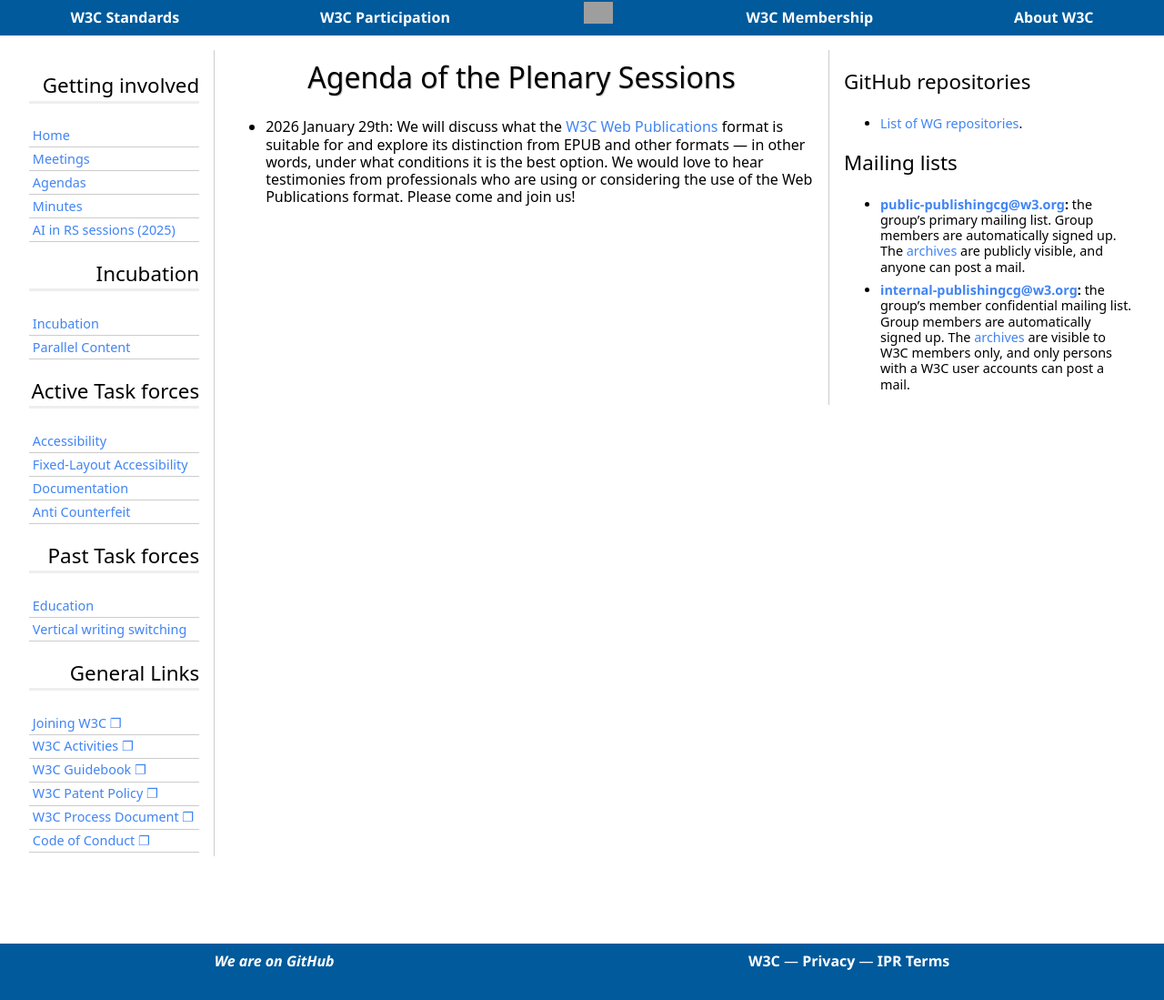
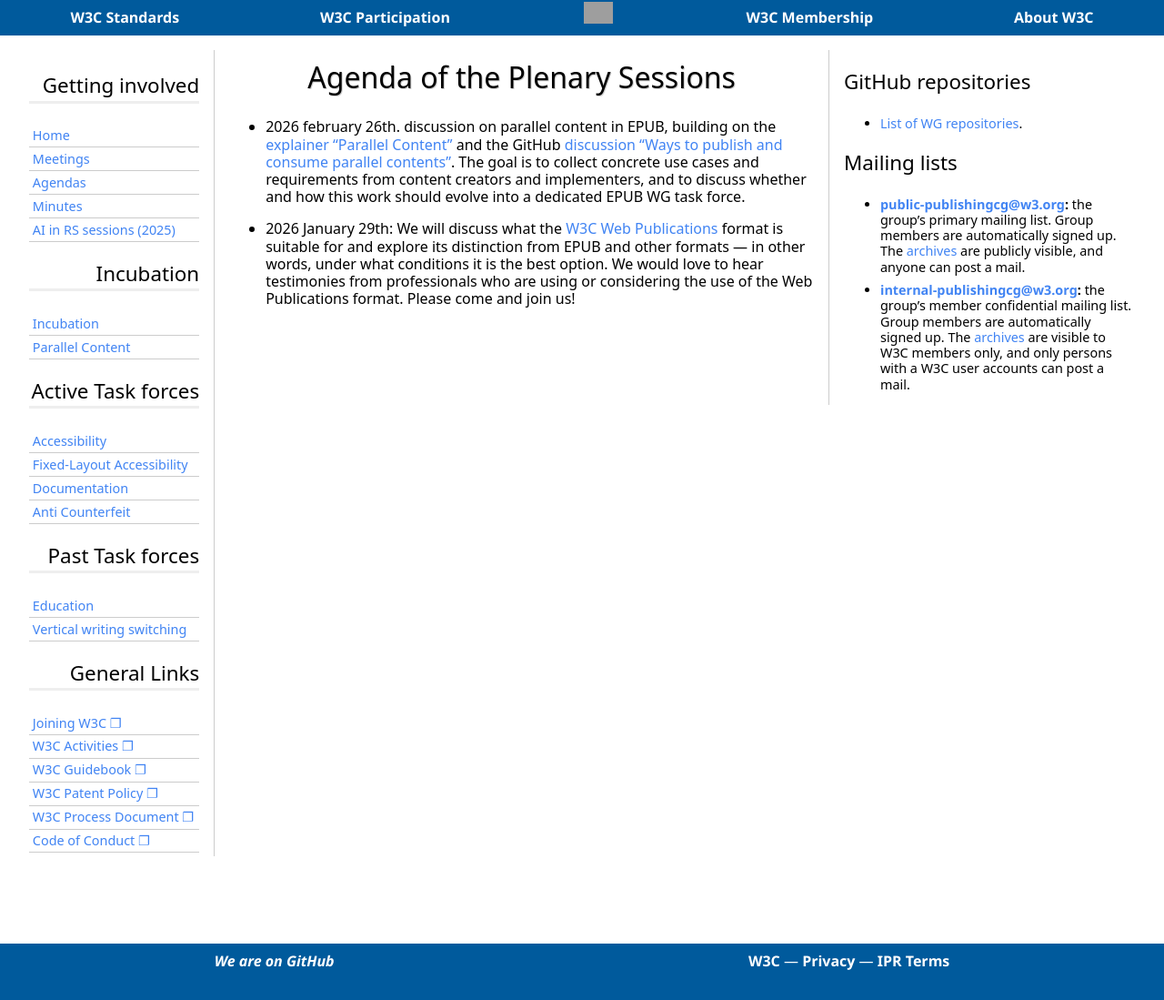
Before and after one commit to w3c/publishingcg, a Jekyll site: the page built from Meetings/Agenda/index.md, in a window 1280 px wide. Shown: the whole page at 91% size. Built offline with Jekyll 4.4.1, drawn with Linux system fonts in a browser that asks for light colours; some web fonts are replaced; grey boxes are pictures that could not be loaded.

Commit message:
Update index.md

```diff
--- a/Meetings/Agenda/index.md
+++ b/Meetings/Agenda/index.md
@@ -5,4 +5,6 @@
 
 # Agenda of the Plenary Sessions
 
+* 2026 february 26th.  discussion on parallel content in EPUB, building on the [explainer "Parallel Content"](https://github.com/w3c/publishingcg/blob/6a7cd78a8d5e5478d87b79dec40518a3790a410b/Incubation/parallel-content) and the GitHub [discussion "Ways to publish and consume parallel contents"](https://github.com/w3c/epub-specs/discussions/2829). The goal is to collect concrete use cases and requirements from content creators and implementers, and to discuss whether and how this work should evolve into a dedicated EPUB WG task force.
+
 * 2026 January 29th: We will discuss what the [W3C Web Publications](https://w3c.github.io/wpub/) format is suitable for and explore its distinction from EPUB and other formats — in other words, under what conditions it is the best option. We would love to hear testimonies from professionals who are using or considering the use of the Web Publications format. Please come and join us!
```
